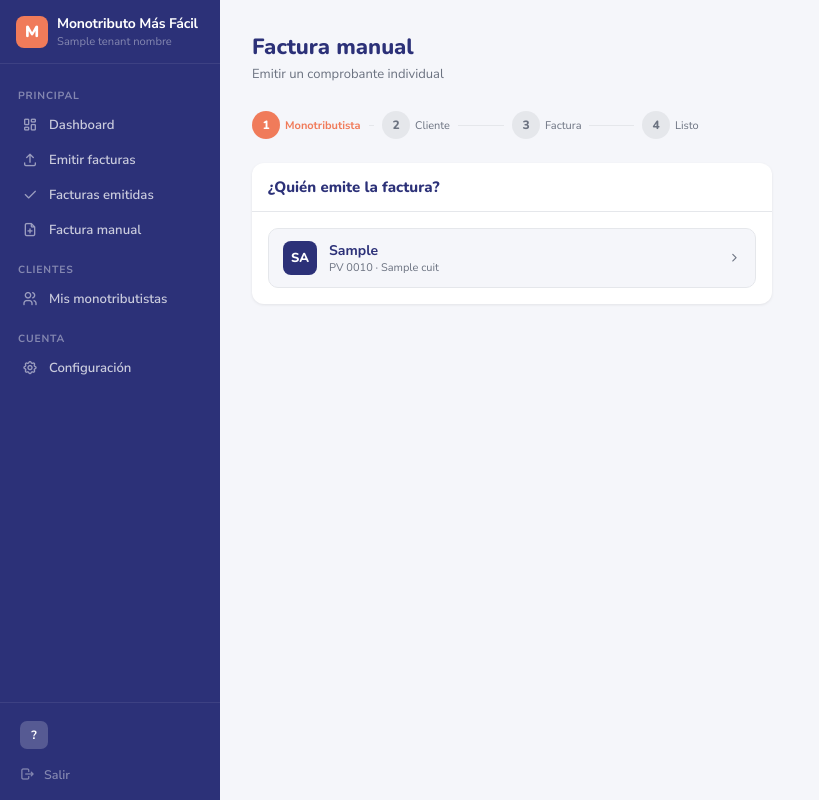
After one commit to chelo-perez/monotributo-masfacil, a FastAPI app: template app/templates/facturas/manual.html in a window 1280 px wide. The commit adds this page. Shown: the whole page, without its empty margins (0-819 px from the left). Run offline with FastAPI, Linux system fonts and the light colour scheme; the template is opened without the code that fills it: most values are stand-ins (such as "Sample title", 1, 10 or a date in 2020); parts of the project's set-up code (start-up, migrations or seed data) failed here and were passed over; some libraries are stand-ins or nearby versions.

Commit message:
feat: factura manual — 4 pasos (mono → cliente → datos → compartir), igual a Facturo MF

```diff
--- a/app/main.py
+++ b/app/main.py
@@ -21,6 +21,7 @@ from app.auth.router import router as auth_router
 from app.ui_router import router as ui_router
 from app.superadmin.router import router as superadmin_router
 from app.facturas.pdf_router import router as pdf_router
+from app.facturas.manual_router import router as manual_router
 
 
 @asynccontextmanager
@@ -207,6 +208,7 @@ if os.path.exists("app/static"):
 app.include_router(auth_router)
 app.include_router(superadmin_router)
 app.include_router(pdf_router)
+app.include_router(manual_router)
 app.include_router(ui_router)
 
 
--- a/app/templates/base.html
+++ b/app/templates/base.html
@@ -231,6 +231,11 @@
       Facturas emitidas
     </a>
 
+    <a href="/factura-manual" class="nav-link {% if active_page == 'factura_manual' %}active{% endif %}">
+      <span class="nav-icon"><i class="ti ti-file-plus" style="font-size:16px"></i></span>
+      Factura manual
+    </a>
+
     <div class="nav-section">Clientes</div>
 
     <a href="/monotributistas" class="nav-link {% if active_page == 'monotributistas' %}active{% endif %}">
--- /dev/null
+++ b/app/templates/facturas/manual.html
@@ -0,0 +1,399 @@
+{% extends "base.html" %}
+{% block title %}Factura manual — Monotributo Más Fácil{% endblock %}
+
+{% block extra_styles %}
+.fm-wrap { max-width: 520px; }
+
+/* Stepper */
+.stepper { display: flex; align-items: center; gap: 0; margin-bottom: 24px; }
+.step-dot {
+  width: 28px; height: 28px; border-radius: 50%;
+  display: flex; align-items: center; justify-content: center;
+  font-size: 12px; font-weight: 800; flex-shrink: 0;
+  font-family: 'Nunito', sans-serif;
+  background: var(--border); color: var(--muted);
+  transition: all .2s;
+}
+.step-dot.active { background: var(--coral); color: white; }
+.step-dot.done   { background: #16a34a; color: white; }
+.step-label { font-size: 11px; margin-left: 5px; color: var(--muted); transition: color .2s; }
+.step-label.active { color: var(--coral); font-weight: 700; }
+.step-label.done   { color: #16a34a; }
+.step-line  { flex: 1; height: 1px; background: var(--border); margin: 0 8px; }
+.step-panel { display: none; }
+.step-panel.visible { display: block; }
+
+/* Card */
+.fm-card { background: white; border-radius: var(--radius); box-shadow: var(--shadow); overflow: hidden; margin-bottom: 12px; }
+.fm-card-header { padding: 14px 16px; border-bottom: 1px solid var(--border); }
+.fm-card-title { font-family: 'Nunito', sans-serif; font-weight: 800; font-size: 15px; color: var(--navy); }
+.fm-card-body { padding: 16px; display: flex; flex-direction: column; gap: 12px; }
+
+/* Opciones de monotributista */
+.mono-option {
+  display: flex; align-items: center; gap: 12px;
+  padding: 12px 14px; background: var(--bg);
+  border: 1.5px solid var(--border); border-radius: 10px;
+  cursor: pointer; text-align: left; width: 100%; transition: border-color .15s;
+  font-family: inherit;
+}
+.mono-option:hover { border-color: var(--navy); background: white; }
+.mono-avatar { width: 34px; height: 34px; border-radius: 8px; background: var(--navy); color: white; font-family: 'Nunito', sans-serif; font-weight: 800; font-size: 13px; display: flex; align-items: center; justify-content: center; flex-shrink: 0; }
+
+/* Resumen */
+.fm-resumen { background: #EEF0FB; border-radius: 8px; padding: 10px 14px; display: flex; align-items: center; gap: 10px; }
+.fm-resumen-text { font-size: 13px; font-weight: 600; color: var(--navy); }
+.fm-resumen-sub  { font-size: 11px; color: var(--muted); margin-top: 1px; }
+
+/* Form elements */
+.fm-label { font-size: 12px; font-weight: 700; color: var(--muted); margin-bottom: 4px; display: block; }
+.fm-input {
+  width: 100%; padding: 10px 12px; font-size: 14px; font-family: inherit;
+  border: 1.5px solid var(--border); border-radius: 8px; outline: none; transition: border-color .15s;
+}
+.fm-input:focus { border-color: var(--navy); }
+.fm-importe { font-size: 18px; font-weight: 700; padding-left: 28px; }
+
+/* Toggle tipo cbte */
+.tipo-toggle { display: grid; grid-template-columns: 1fr 1fr; gap: 8px; }
+.tipo-btn {
+  padding: 10px; border-radius: 8px; font-size: 13px; font-weight: 700;
+  cursor: pointer; font-family: inherit; border: 2px solid var(--border);
+  background: var(--bg); color: var(--muted); transition: all .15s;
+}
+.tipo-btn.selected { background: var(--navy); color: white; border-color: var(--navy); }
+.tipo-btn.selected-nc { background: #b45309; color: white; border-color: #b45309; }
+
+/* Resultado */
+.resultado-ok { text-align: center; padding: 28px 20px; }
+.resultado-icon { width: 56px; height: 56px; border-radius: 50%; background: #e8f5e9; display: flex; align-items: center; justify-content: center; margin: 0 auto 14px; }
+.share-options { display: flex; flex-direction: column; gap: 10px; margin-top: 20px; }
+.share-btn-wa { display: flex; align-items: center; justify-content: center; gap: 10px; padding: 14px; background: #25D366; color: white; border: none; border-radius: 10px; font-size: 14px; font-weight: 700; cursor: pointer; width: 100%; font-family: inherit; }
+.share-btn-dl { display: flex; align-items: center; justify-content: center; gap: 8px; padding: 12px; background: var(--bg); border: 1.5px solid var(--border); border-radius: 10px; font-size: 13px; font-weight: 700; cursor: pointer; width: 100%; font-family: inherit; color: var(--navy); }
+
+/* Buscar cliente */
+.cliente-result { display: flex; align-items: center; gap: 10px; padding: 10px 12px; background: var(--bg); border: 1.5px solid var(--border); border-radius: 8px; }
+.or-divider { display: flex; align-items: center; gap: 8px; color: var(--muted); font-size: 12px; }
+.or-divider::before, .or-divider::after { content: ''; flex: 1; height: 1px; background: var(--border); }
+{% endblock %}
+
+{% block content %}
+<div class="page-header">
+  <div>
+    <div class="page-title">Factura manual</div>
+    <div class="page-subtitle">Emitir un comprobante individual</div>
+  </div>
+</div>
+
+<div class="fm-wrap">
+
+  <!-- Stepper -->
+  <div class="stepper" id="stepper">
+    {% for label in ["Monotributista", "Cliente", "Factura", "Listo"] %}
+    <div style="display:flex;align-items:center;flex:1">
+      <div class="step-dot {% if loop.first %}active{% endif %}" id="dot-{{ loop.index }}">{{ loop.index }}</div>
+      <div class="step-label {% if loop.first %}active{% endif %}" id="lbl-{{ loop.index }}">{{ label }}</div>
+      {% if not loop.last %}<div class="step-line"></div>{% endif %}
+    </div>
+    {% endfor %}
+  </div>
+
+  <!-- Paso 1: Monotributista -->
+  <div class="step-panel visible" id="step-1">
+    {% if not monos %}
+    <div class="fm-card">
+      <div class="fm-card-body" style="text-align:center;padding:32px">
+        <i class="ti ti-alert-triangle" style="font-size:36px;color:var(--yellow)"></i>
+        <div style="font-weight:700;color:var(--navy);margin:10px 0 4px">Sin monotributistas configurados</div>
+        <div style="font-size:13px;color:var(--muted)">Necesitás al menos un monotributista con certificado ARCA y punto de venta.</div>
+        <a href="/monotributistas" class="btn btn-primary" style="margin-top:16px;display:inline-flex">Ver monotributistas →</a>
+      </div>
+    </div>
+    {% else %}
+    <div class="fm-card">
+      <div class="fm-card-header"><div class="fm-card-title">¿Quién emite la factura?</div></div>
+      <div class="fm-card-body">
+        {% for m in monos %}
+        <button class="mono-option" onclick="seleccionarMono({{ m.id }}, '{{ m.razon_social }}', {{ m.afip_punto_venta }}, '{{ m.cuit }}')">
+          <div class="mono-avatar">{{ m.razon_social[:2].upper() }}</div>
+          <div style="flex:1;text-align:left">
+            <div style="font-weight:700;color:var(--navy);font-size:14px">{{ m.razon_social }}</div>
+            <div style="font-size:11px;color:var(--muted)">PV {{ "%04d"|format(m.afip_punto_venta) }} · {{ m.cuit }}</div>
+          </div>
+          <i class="ti ti-chevron-right" style="color:var(--muted)"></i>
+        </button>
+        {% endfor %}
+      </div>
+    </div>
+    {% endif %}
+  </div>
+
+  <!-- Paso 2: Cliente -->
+  <div class="step-panel" id="step-2">
+    <div class="fm-resumen" style="margin-bottom:12px">
+      <i class="ti ti-building" style="color:var(--navy);font-size:18px"></i>
+      <div><div class="fm-resumen-text" id="resumen-mono">—</div></div>
+    </div>
+    <div class="fm-card">
+      <div class="fm-card-header"><div class="fm-card-title">¿A quién le facturás?</div></div>
+      <div class="fm-card-body">
+        <div style="position:relative">
+          <i class="ti ti-search" style="position:absolute;left:10px;top:50%;transform:translateY(-50%);color:var(--muted);font-size:15px"></i>
+          <input type="text" id="cliente-search" class="fm-input" style="padding-left:34px"
+                 placeholder="Buscar por nombre o DNI..." oninput="buscarCliente(this.value)">
+        </div>
+        <div id="cliente-results"></div>
+        <div class="or-divider">o</div>
+        <div style="display:flex;flex-direction:column;gap:8px">
+          <label class="fm-label">Cliente nuevo</label>
+          <input type="text" id="nc-nombre" class="fm-input" placeholder="Nombre y apellido *">
+          <div style="display:grid;grid-template-columns:1fr 1fr;gap:8px">
+            <input type="text" id="nc-dni" class="fm-input" placeholder="DNI (opcional)" inputmode="numeric">
+            <input type="email" id="nc-email" class="fm-input" placeholder="Email (opcional)">
+          </div>
+          <button onclick="seleccionarNuevo()" class="btn btn-ghost" style="width:100%">Usar este cliente →</button>
+        </div>
+        <button onclick="seleccionarCF()" style="font-size:12px;color:var(--muted);background:none;border:none;cursor:pointer;text-align:center;padding:4px;font-family:inherit">
+          Facturar como Consumidor Final
+        </button>
+      </div>
+    </div>
+  </div>
+
+  <!-- Paso 3: Datos de la factura -->
+  <div class="step-panel" id="step-3">
+    <div class="fm-resumen" style="margin-bottom:12px">
+      <i class="ti ti-user" style="color:var(--navy);font-size:18px"></i>
+      <div>
+        <div class="fm-resumen-text" id="resumen-mono2">—</div>
+        <div class="fm-resumen-sub" id="resumen-cliente">—</div>
+      </div>
+    </div>
+    <div class="fm-card">
+      <div class="fm-card-header"><div class="fm-card-title">Datos de la factura</div></div>
+      <div class="fm-card-body">
+        <div>
+          <label class="fm-label">Tipo de comprobante</label>
+          <div class="tipo-toggle">
+            <button type="button" class="tipo-btn selected" id="btn-factura" onclick="setTipo('factura')">
+              <i class="ti ti-file-invoice"></i> Factura C
+            </button>
+            <button type="button" class="tipo-btn" id="btn-nc" onclick="setTipo('nc')">
+              <i class="ti ti-file-minus"></i> Nota de Crédito C
+            </button>
+          </div>
+          <div id="aviso-nc" style="display:none;margin-top:8px;padding:8px 12px;background:#fffbeb;border:1px solid #fde68a;border-radius:6px;font-size:12px;color:#92400e">
+            <i class="ti ti-info-circle"></i> La NC cancela o reduce una factura previa y se descuenta del acumulado de monotributo.
+          </div>
+        </div>
+        <div>
+          <label class="fm-label">Concepto</label>
+          <input type="text" id="fm-concepto" class="fm-input" value="Honorarios">
+        </div>
+        <div>
+          <label class="fm-label">Importe</label>
+          <div style="position:relative">
+            <span style="position:absolute;left:12px;top:50%;transform:translateY(-50%);font-weight:700;color:var(--muted)">$</span>
+            <input type="number" id="fm-importe" class="fm-input fm-importe" placeholder="0" inputmode="numeric" min="1">
+          </div>
+        </div>
+        <div>
+          <label class="fm-label">Fecha de emisión</label>
+          <input type="date" id="fm-fecha" class="fm-input">
+        </div>
+        <button onclick="emitirFactura()" id="btn-emitir" class="btn btn-primary" style="width:100%;padding:13px">
+          <i class="ti ti-file-invoice"></i>
+          <span id="btn-label">Emitir factura</span>
+        </button>
+      </div>
+    </div>
+  </div>
+
+  <!-- Paso 4: Resultado -->
+  <div class="step-panel" id="step-4">
+    <div class="fm-card">
+      <div class="resultado-ok">
+        <div class="resultado-icon">
+          <i class="ti ti-circle-check" style="font-size:28px;color:#16a34a"></i>
+        </div>
+        <div style="font-family:'Nunito',sans-serif;font-weight:800;font-size:17px;color:var(--navy)" id="res-titulo">Factura emitida</div>
+        <div style="font-size:13px;color:var(--muted);margin-top:4px" id="res-nro"></div>
+        <div style="font-size:12px;color:var(--muted);margin-top:2px;font-family:monospace" id="res-cae"></div>
+        <div class="share-options">
+          <button class="share-btn-wa" onclick="compartirWA()">
+            <i class="ti ti-brand-whatsapp" style="font-size:18px"></i> Compartir por WhatsApp
+          </button>
+          <button class="share-btn-dl" onclick="descargarPDF()">
+            <i class="ti ti-download"></i> Descargar PDF
+          </button>
+          <button onclick="nueva()" style="font-size:12px;color:var(--muted);background:none;border:none;cursor:pointer;padding:6px;font-family:inherit">
+            Emitir otra factura
+          </button>
+        </div>
+      </div>
+    </div>
+  </div>
+
+</div>
+{% endblock %}
+
+{% block extra_scripts %}
+<script>
+const fm = {
+  mono_id: null, mono_nombre: null, punto_venta: null, cuit: null,
+  cliente_nombre: null, cliente_dni: null, cliente_email: null,
+  tipo: 'factura',
+  pdf_b64: null, pdf_nombre: null, cae: null, cbte_nro: null,
+};
+
+// ── Stepper ──
+function goStep(n) {
+  document.querySelectorAll('.step-panel').forEach(p => p.classList.remove('visible'));
+  document.getElementById('step-' + n).classList.add('visible');
+  for (let i = 1; i <= 4; i++) {
+    const dot = document.getElementById('dot-' + i);
+    const lbl = document.getElementById('lbl-' + i);
+    dot.className = 'step-dot' + (i === n ? ' active' : i < n ? ' done' : '');
+    lbl.className = 'step-label' + (i === n ? ' active' : i < n ? ' done' : '');
+  }
+}
+
+// ── Paso 1: Mono ──
+async function seleccionarMono(id, nombre, pv, cuit) {
+  fm.mono_id = id; fm.mono_nombre = nombre; fm.punto_venta = pv; fm.cuit = cuit;
+  document.getElementById('resumen-mono').textContent  = nombre;
+  document.getElementById('resumen-mono2').textContent = nombre;
+  goStep(2);
+  document.getElementById('cliente-search').focus();
+}
+
+// ── Paso 2: Cliente ──
+let _timer = null;
+function buscarCliente(q) {
+  clearTimeout(_timer);
+  const cont = document.getElementById('cliente-results');
+  if (q.length < 2) { cont.innerHTML = ''; return; }
+  _timer = setTimeout(async () => {
+    const r = await fetch(`/factura-manual/buscar-cliente?q=${encodeURIComponent(q)}&mono_id=${fm.mono_id}`);
+    const data = await r.json();
+    if (!data.length) { cont.innerHTML = '<div style="font-size:12px;color:var(--muted)">Sin resultados — completá los datos abajo</div>'; return; }
+    cont.innerHTML = data.map(c => `
+      <div class="cliente-result">
+        <i class="ti ti-user" style="color:var(--navy);font-size:15px;flex-shrink:0"></i>
+        <div style="flex:1">
+          <div style="font-weight:700;font-size:13px;color:var(--navy)">${c.nombre}</div>
+          ${c.dni ? `<div style="font-size:11px;color:var(--muted)">DNI ${c.dni}</div>` : ''}
+        </div>
+        <button onclick="seleccionarCliente(${c.id}, '${c.nombre.replace(/'/g,"\\'")}', '${c.dni}', '${c.email}')"
+                style="background:var(--navy);color:white;border:none;border-radius:6px;padding:5px 10px;font-size:12px;font-weight:700;cursor:pointer;font-family:inherit">
+          Elegir →
+        </button>
+      </div>
+    `).join('');
+  }, 300);
+}
+
+function seleccionarCliente(id, nombre, dni, email) {
+  fm.cliente_nombre = nombre; fm.cliente_dni = dni; fm.cliente_email = email;
+  irAPaso3();
+}
+function seleccionarNuevo() {
+  const n = document.getElementById('nc-nombre').value.trim();
+  if (!n) { alert('Ingresá el nombre'); return; }
+  fm.cliente_nombre = n;
+  fm.cliente_dni    = document.getElementById('nc-dni').value.trim();
+  fm.cliente_email  = document.getElementById('nc-email').value.trim();
+  irAPaso3();
+}
+function seleccionarCF() {
+  fm.cliente_nombre = 'Consumidor Final'; fm.cliente_dni = ''; fm.cliente_email = '';
+  irAPaso3();
+}
+function irAPaso3() {
+  document.getElementById('resumen-cliente').textContent = fm.cliente_nombre;
+  document.getElementById('fm-fecha').value = new Date().toISOString().split('T')[0];
+  goStep(3);
+  document.getElementById('fm-importe').focus();
+}
+
+// ── Paso 3: Tipo y emisión ──
+function setTipo(tipo) {
+  fm.tipo = tipo;
+  const btnF  = document.getElementById('btn-factura');
+  const btnNC = document.getElementById('btn-nc');
+  const aviso = document.getElementById('aviso-nc');
+  const label = document.getElementById('btn-label');
+  if (tipo === 'factura') {
+    btnF.className  = 'tipo-btn selected';
+    btnNC.className = 'tipo-btn';
+    aviso.style.display = 'none';
+    label.textContent = 'Emitir factura';
+  } else {
+    btnNC.className = 'tipo-btn selected-nc';
+    btnF.className  = 'tipo-btn';
+    aviso.style.display = 'block';
+    label.textContent = 'Emitir nota de crédito';
+  }
+}
+
+async function emitirFactura() {
+  const importe  = parseFloat(document.getElementById('fm-importe').value);
+  const fecha    = document.getElementById('fm-fecha').value;
+  const concepto = document.getElementById('fm-concepto').value;
+  if (!importe || importe <= 0) { alert('Ingresá el importe'); return; }
+  if (!fecha) { alert('Ingresá la fecha'); return; }
+
+  const btn = document.getElementById('btn-emitir');
+  btn.disabled = true;
+  btn.innerHTML = '<i class="ti ti-loader-2" style="animation:spin .7s linear infinite"></i> Emitiendo...';
+
+  try {
+    const res = await fetch('/factura-manual/emitir', {
+      method: 'POST',
+      headers: { 'Content-Type': 'application/json' },
+      body: JSON.stringify({
+        mono_id: fm.mono_id, importe, fecha, concepto,
+        cliente_nombre: fm.cliente_nombre,
+        cliente_dni:    fm.cliente_dni,
+        cliente_email:  fm.cliente_email,
+        tipo_cbte:      fm.tipo,
+      }),
+    });
+    const d = await res.json();
+    if (!d.ok) {
+      alert('Error: ' + d.error);
+      btn.disabled = false;
+      btn.innerHTML = `<i class="ti ti-file-invoice"></i> <span id="btn-label">${fm.tipo === 'nc' ? 'Emitir nota de crédito' : 'Emitir factura'}</span>`;
+      return;
+    }
+    fm.pdf_b64 = d.pdf_b64; fm.pdf_nombre = d.nombre_archivo;
+    fm.cae = d.cae; fm.cbte_nro = d.cbte_nro;
+
+    const esNC = fm.tipo === 'nc';
+    document.getElementById('res-titulo').textContent = esNC ? 'Nota de Crédito emitida' : 'Factura emitida';
+    document.getElementById('res-nro').textContent = `${esNC ? 'NC C' : 'Factura C'} ${String(fm.punto_venta).padStart(4,'0')}-${String(d.cbte_nro).padStart(8,'0')}`;
+    document.getElementById('res-cae').textContent = 'CAE: ' + d.cae;
+    goStep(4);
+  } catch(e) {
+    alert('Error de conexión: ' + e.message);
+    btn.disabled = false;
+    btn.innerHTML = '<i class="ti ti-file-invoice"></i> <span id="btn-label">Emitir factura</span>';
+  }
+}
+
+// ── Paso 4: Compartir ──
+function descargarPDF() {
+  const a = document.createElement('a');
+  a.href = 'data:application/pdf;base64,' + fm.pdf_b64;
+  a.download = fm.pdf_nombre; a.click();
+}
+function compartirWA() {
+  const nro = String(fm.cbte_nro).padStart(8,'0');
+  const txt = encodeURIComponent(`Hola! Te comparto tu factura.\n\nFactura C N° ${nro}\nCAE: ${fm.cae}\n\nEmitida con Monotributo Más Fácil`);
+  descargarPDF();
+  setTimeout(() => window.open(`https://wa.me/?text=${txt}`, '_blank'), 600);
+}
+function nueva() { fm.mono_id = null; fm.pdf_b64 = null; goStep(1); }
+</script>
+<style>@keyframes spin { to { transform: rotate(360deg); } }</style>
+{% endblock %}
```
Also changed, not shown: app/facturas/manual_router.py (added, +239 -0 lines).
